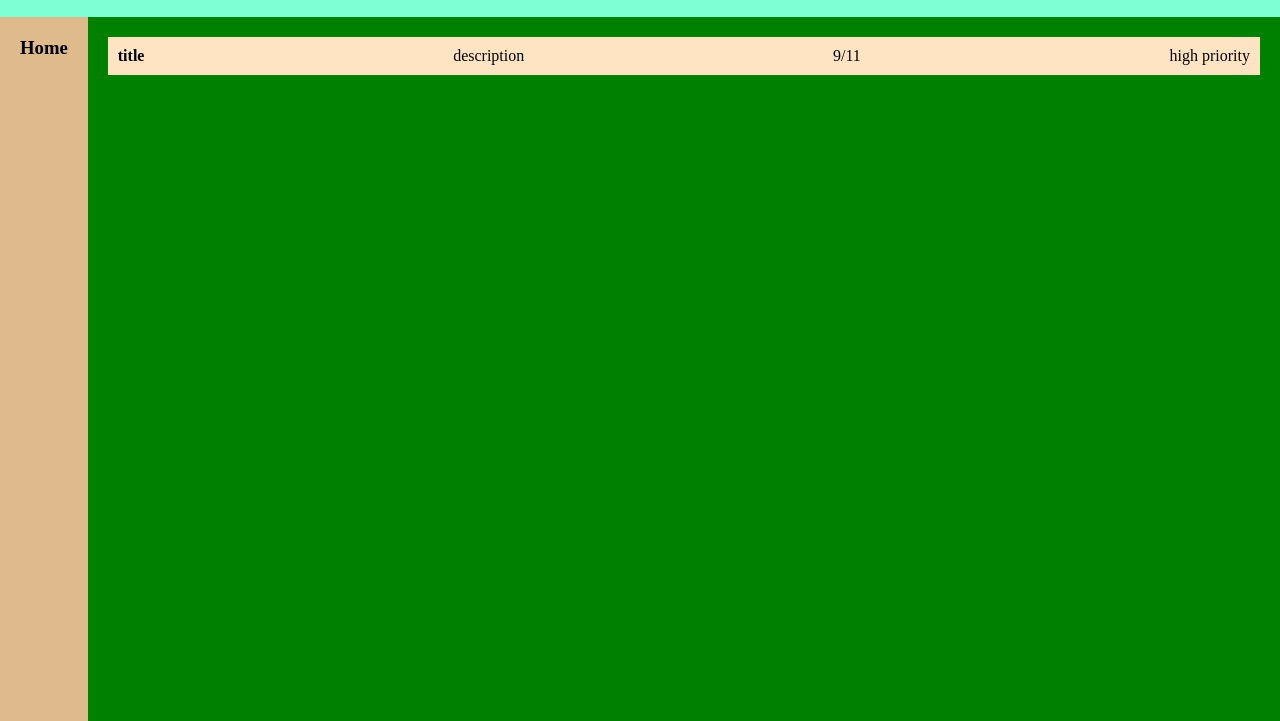
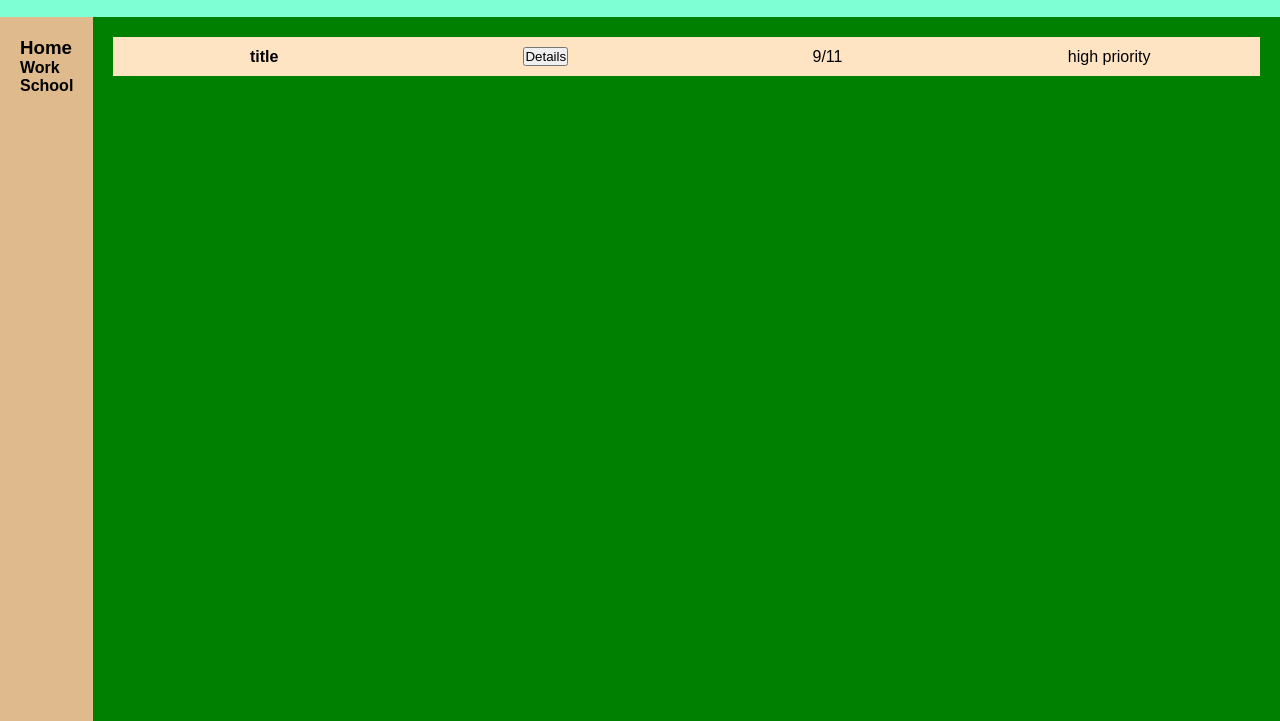
Before and after one commit to thomasxcarney/Todo-list, a website built with webpack: page dist/index.html in a window 1280 px wide. Shown: the part 79-800 px from the top of the page. Built offline with nearby package versions, Linux system fonts and the light colour scheme.

Commit message:
Add button to expand task to show more
To Do list items now have a button that when clicked expands the item
to show more details and options.

```diff
--- a/src/ToDoItemLogic.js
+++ b/src/ToDoItemLogic.js
@@ -57,4 +57,5 @@ closeNewTaskDialogBtn.addEventListener('click', event => {
     newTaskDialog.close();
 });
 
+
 export { ToDoItemArr, submitNewTaskBtn, sortItemsByDueDate }
--- a/src/index.js
+++ b/src/index.js
@@ -14,13 +14,28 @@ function CreateToDoItemCard(item){
     container.classList.add('to-do-item');
     let title = document.createElement('h4');
     title.innerHTML = item.title;
-    let description = document.createElement('p');
-    description.innerHTML = item.description;
     let dueDate = document.createElement('p');
     dueDate.innerHTML = item.dueDate;
     let priority = document.createElement('p');
     priority.innerHTML = item.priority;
-    container.append(title, description, dueDate, priority);
+    let detailsBtn = document.createElement('button');
+    detailsBtn.innerHTML = 'Details';
+    detailsBtn.classList.add('expand');
+    let expandedContainer = document.createElement('div');
+    let description = document.createElement('p');
+    description.innerHTML = item.description;
+    let deleteBtn = document.createElement('button');
+    deleteBtn.innerHTML = 'Remove item';
+    let PriorityBtn = document.createElement('button');
+    PriorityBtn.innerHTML = 'Change priority';
+    expandedContainer.append(description, deleteBtn, PriorityBtn);
+    expandedContainer.classList.add('hidden');
+    container.append(title, detailsBtn, dueDate, priority, expandedContainer);
+    detailsBtn.addEventListener('click', () => {
+        if(expandedContainer.classList.contains('hidden')){
+            expandedContainer.classList.remove('hidden');
+        } else expandedContainer.classList.add('hidden');
+    })
     return container;
 };
 
--- a/src/style.css
+++ b/src/style.css
@@ -1,6 +1,7 @@
 * {
     padding: 0;
     margin: 0;
+    font-family: Arial, Helvetica, sans-serif;
 }
 
 body {
@@ -37,7 +38,15 @@ body {
 .to-do-item {
     background-color: bisque;
     padding: 10px;
-    display: flex;
-    justify-content: space-between;
     margin-bottom: 20px;
+    display: grid;
+    grid-template-columns: repeat(4, 1fr);
+    justify-items: center;
+    align-items: center;
 }
+
+.hidden {
+    overflow: hidden;
+    display: none;
+    visibility: hidden;
+}
--- a/webpack.config.js
+++ b/webpack.config.js
@@ -2,6 +2,7 @@ const path = require('path');
 
 module.exports = {
   entry: './src/index.js',
+  devtool: 'inline-source-map',
   output: {
     filename: 'main.js',
     path: path.resolve(__dirname, 'dist'),
```
Also changed, not shown: dist/index.html, dist/main.js.
